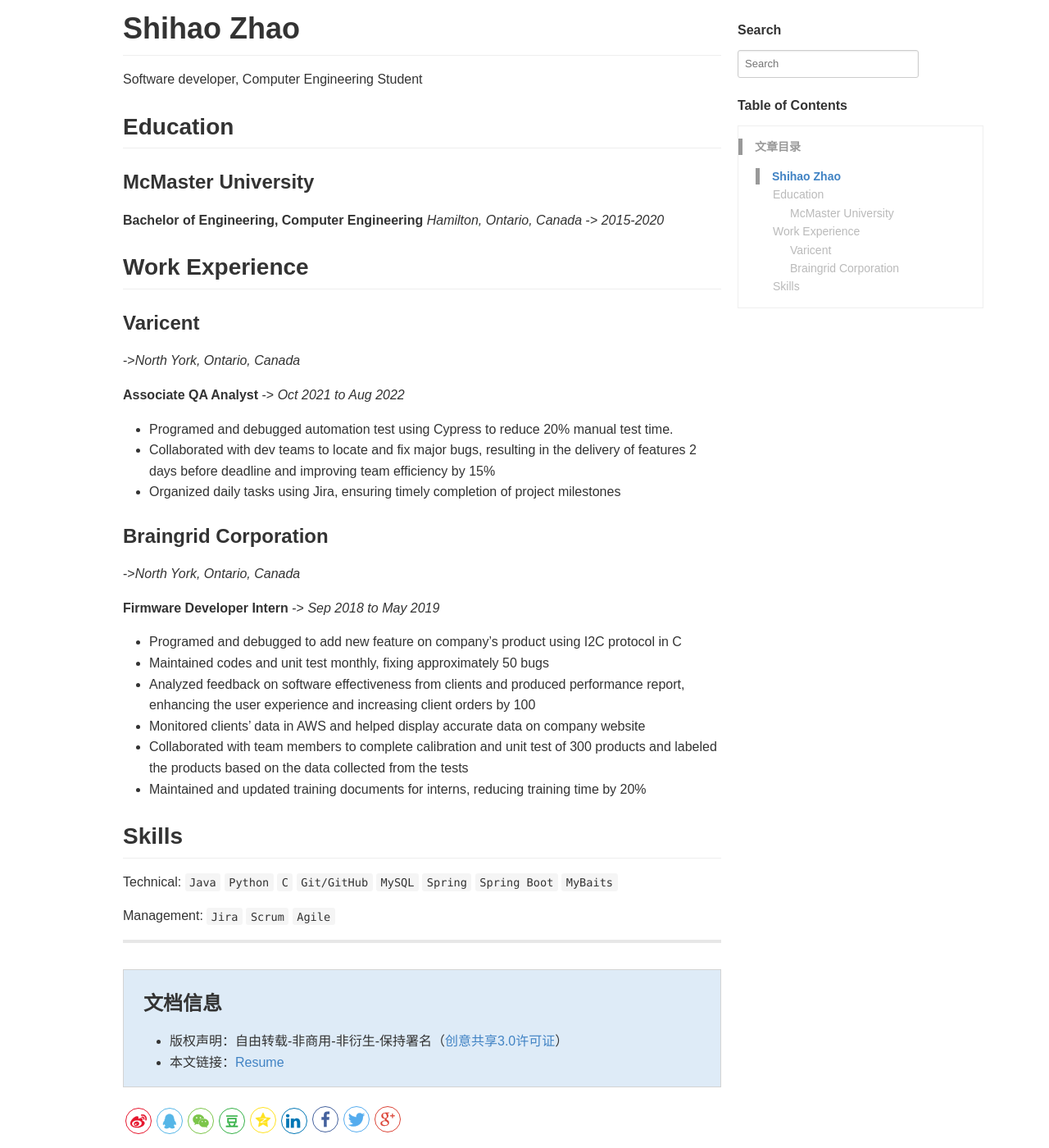
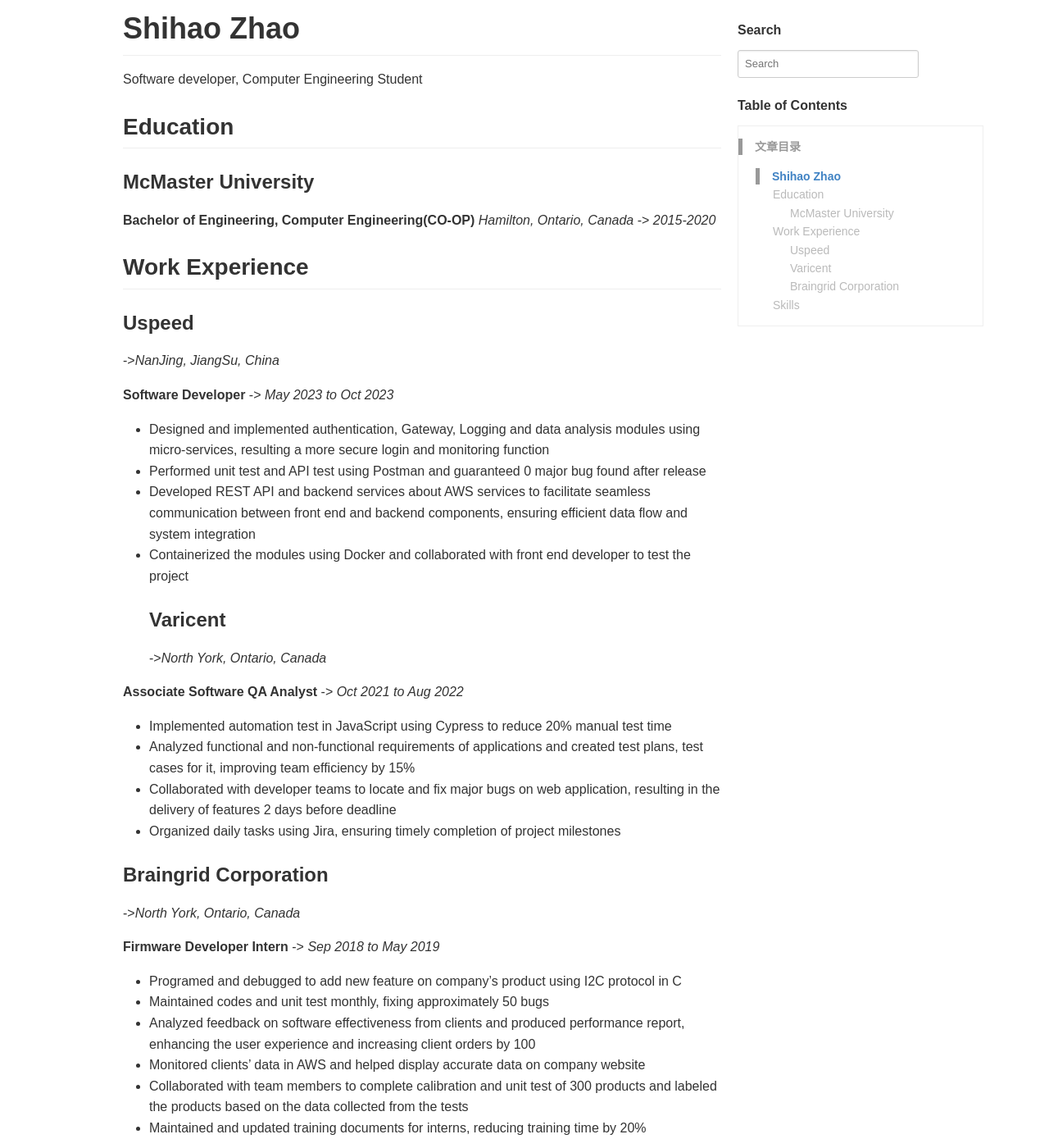
Before and after one commit to zhaoshihao1/zhaoshihao1.github.io, a Jekyll site: the page built from _posts/resume/2023-03-21-resume.md, in a window 1280 px wide and 1400 px high, scrolled down 207 px. Shown: the whole window at 82% size. Built offline with Jekyll 4.4.1, drawn with Linux system fonts in a browser that asks for light colours; comment, search, counter and statistics services are not loaded; some of the changed text lies outside the part shown.

Commit message:
updated resume with new experience and improve description for former work experience

```diff
--- a/_posts/resume/2023-03-21-resume.md
+++ b/_posts/resume/2023-03-21-resume.md
@@ -14,18 +14,29 @@
 
 ### McMaster University
 
-**Bachelor of Engineering, Computer Engineering**  _Hamilton, Ontario, Canada_
+**Bachelor of Engineering, Computer Engineering(CO-OP)**  _Hamilton, Ontario, Canada_
 -> _2015-2020_
 ## Work Experience
 
+### Uspeed
+->_NanJing, JiangSu, China_
+
+**Software Developer**
+-> _May 2023 to Oct 2023_
+
+- Designed and implemented authentication, Gateway, Logging and data analysis modules using micro-services, resulting a more secure login and monitoring function
+- Performed unit test and API test using Postman and guaranteed 0 major bug found after release
+- Developed REST API and backend services about AWS services to facilitate seamless communication between front end and backend components, ensuring efficient data flow and system integration
+- Containerized the modules using Docker and collaborated with front end developer to test the project
 ### Varicent
 ->_North York, Ontario, Canada_
 
-**Associate QA Analyst**
+**Associate Software QA Analyst**
 -> _Oct 2021 to Aug 2022_
 
-- Programed and debugged automation test using Cypress to reduce 20% manual test time.
-- Collaborated with dev teams to locate and fix major bugs, resulting in the delivery of features 2 days before deadline and improving team efficiency by 15%
+- Implemented automation test in JavaScript using Cypress to reduce 20% manual test time
+- Analyzed functional and non-functional requirements of applications and created test plans, test cases for it, improving team efficiency by 15%
+- Collaborated with developer teams to locate and fix major bugs on web application, resulting in the delivery of features 2 days before deadline
 - Organized daily tasks using Jira, ensuring timely completion of project milestones
 
 ### Braingrid Corporation
@@ -44,8 +55,10 @@
 
 ## Skills
 
-Technical: `Java` `Python` `C` `Git/GitHub` `MySQL` `Spring` `Spring Boot` `MyBaits`
+Languages: `Java` `Python` `C` `JavaScript` `HTML` `CSS` `SQL`
 
-Management: `Jira` `Scrum` `Agile`
+Frameworks: `Spring Boot` `Spring Cloud` `Hibernate` `MyBaits` `React`
+
+Tools: `Jira` `Scrum` `Agile`
 
 ---
```
